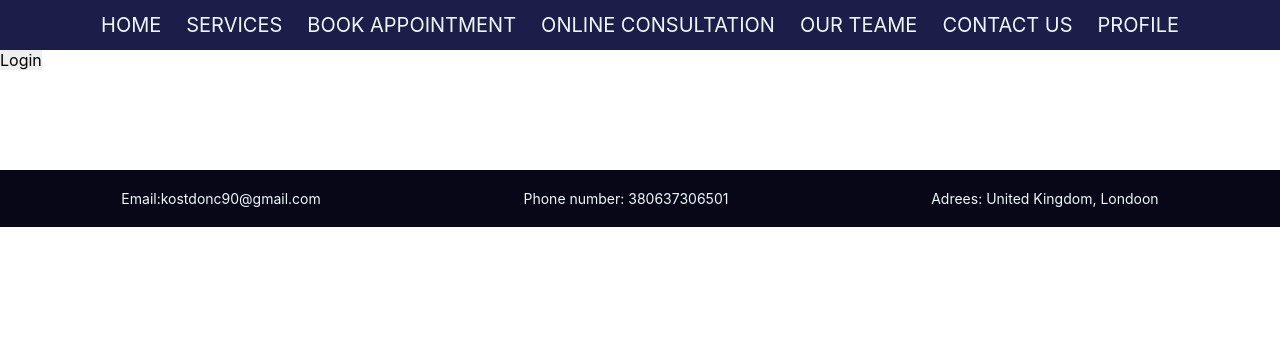
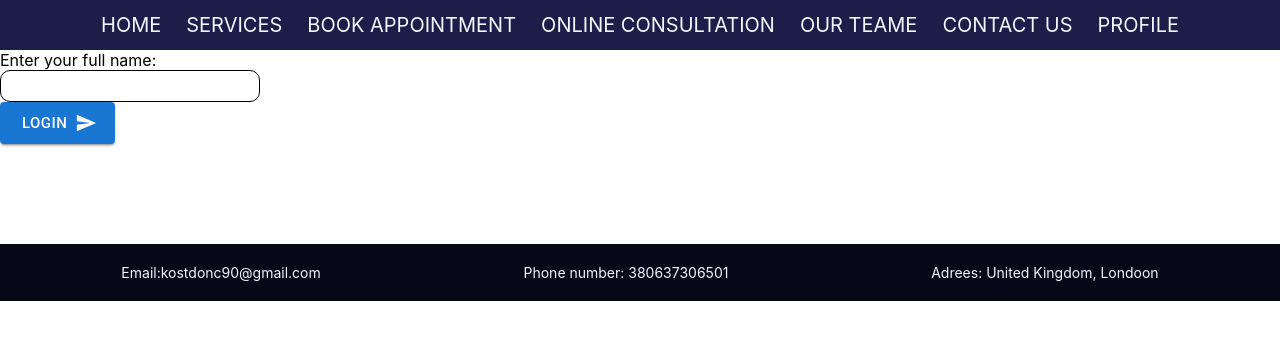
Before and after one commit to Kost90/law-app, a React (Create React App) app: page /profile in a window 1280 px wide. Shown: the top 340 px of the page. Built offline with nearby package versions, Linux system fonts and the light colour scheme.

Commit message:
edited profile page and authorization

```diff
--- a/src/components/Context/UseContext.jsx
+++ b/src/components/Context/UseContext.jsx
@@ -3,7 +3,6 @@ import { dataReducer } from "../reduser/dataReducer";
 import { dataActionsTypes } from "../reduser/dataActiontypes";
 import {
   addReview,
-  getReviews,
   addComments,
   deleteComment,
 } from "../../api/Contactsapi";
--- a/src/components/ui/Form/FormChat/FormChat.jsx
+++ b/src/components/ui/Form/FormChat/FormLeaveQuestion.jsx
@@ -27,7 +27,9 @@ export default function FormChat() {
   };
 
   return (
-  <form onSubmit={handleSubmit(onSubmit)} className={styles.flex_container_form}>
+    <div>
+      <h1>LEAVE YOUR MESSAGE</h1>
+      <form onSubmit={handleSubmit(onSubmit)} className={styles.flex_container_form}>
         <label htmlFor="name">Enter your full name:</label>
         <br />
         <input type="text" {...register("name", { required: true })} />
@@ -42,5 +44,7 @@ export default function FormChat() {
   Send
 </Button>
     </form>
+    </div>
+
   );
 }
--- a/src/components/ui/QuestionWindow/QuestionWindow.js
+++ b/src/components/ui/QuestionWindow/QuestionWindow.js
@@ -4,16 +4,31 @@ import DeleteIcon from "@mui/icons-material/Delete";
 
 export default function QuestionsWindow({ data, onDeleteComment, logindata }) {
 
-  const loginName = logindata;
+  const loginName = logindata.name;
 
   const questionData = data.filter((q) => q.name === loginName)
 
-  console.log(data)
 
   return (
     <div className={styles.flex_container_chatwindow}>
-      <h1>QUESTIONS:</h1>
-      {questionData.map((element) => (
+      <h1>YOUR QUESTIONS:</h1>
+      {loginName === 'Kostiantyn Dontsov'? data.map((element) => (
+        <div key={element.id} className={styles.message_container}>
+          <h3>Customer name:</h3>
+          <p>{element.name}</p>
+          <h3>Customer message:</h3>
+          <p>{element.text}</p>
+          <Button
+            color="secondary"
+            variant="contained"
+            startIcon={<DeleteIcon />}
+            size="small"
+            onClick={() => onDeleteComment(element.id, element.delete)}
+          >
+            Delete
+          </Button>
+        </div>
+      )) :questionData.map((element) => (
         <div key={element.id} className={styles.message_container}>
           <h3>Customer name:</h3>
           <p>{element.name}</p>
--- a/src/pages/Chat_page/ChatPage.jsx
+++ b/src/pages/Chat_page/ChatPage.jsx
@@ -1,27 +1,20 @@
 import useDataContext from "../../components/Context/UseContext";
-import FormChat from "../../components/ui/Form/FormChat/FormChat";
+import FormChat from "../../components/ui/Form/FormChat/FormLeaveQuestion";
 import { urlComments } from "../../api/Contactsapi";
 import { useEffect } from "react";
-import styles from './Chat_page.module.css'
+import styles from "./Chat_page.module.css";
 
 function ChatPage() {
-  const { onDeleteComment, commentState, setCommentState } = useDataContext();
+  const { commentState, setCommentState } = useDataContext();
 
-
-
-  // ===========Как это правильно вынести в apicomponent в функцию getcomments?===========
   useEffect(() => {
     fetch(urlComments)
       .then((res) => res.json())
       .then((data) => setCommentState(data));
   }, []);
 
-
-
-
   return (
     <div className={styles.flex_container}>
-    <h1>LEAVE YOUR QUESTION</h1>
       {commentState.length === 0 ? (
         <FormChat />
       ) : (
@@ -29,7 +22,7 @@ function ChatPage() {
           <FormChat />
         </>
       )}
-      </div>
+    </div>
   );
 }
 
--- a/src/pages/Profile/Login.js
+++ b/src/pages/Profile/Login.js
@@ -1,10 +1,11 @@
 import useDataContext from "../../components/Context/UseContext";
 import { v4 as uuidv4 } from "uuid";
-import { useForm} from "react-hook-form";
+import { useForm } from "react-hook-form";
+import Button from "@mui/material/Button";
+import SendIcon from "@mui/icons-material/Send";
 
-function Login({setLoggedOn}) {
-
-const {setLoginname} = useDataContext()
+function Login() {
+  const { setLoginname } = useDataContext();
 
   const {
     register,
@@ -16,14 +17,30 @@ const {setLoginname} = useDataContext()
       name: "",
       logout: uuidv4(),
     },
-  })
+  });
 
+  const onSubmit = (data) => {
+    setLoginname(data);
+    reset();
+  };
 
   return (
-    <div>
-        <button onClick={() => setLoggedOn(true)}>Login</button>
-    </div>
-  )
+    <form onSubmit={handleSubmit(onSubmit)}>
+      <label htmlFor="name">Enter your full name:</label>
+      <br />
+      <input type="text" {...register("name", { required: true })} />
+      {errors.name && <div style={{ color: "red" }}>Enter your name</div>}
+      <br />
+      <Button
+        type="submit"
+        variant="contained"
+        size="large"
+        endIcon={<SendIcon />}
+      >
+        Login
+      </Button>
+    </form>
+  );
 }
 
-export default Login
+export default Login;
--- a/src/pages/Profile/Profile.js
+++ b/src/pages/Profile/Profile.js
@@ -1,22 +1,18 @@
-import React, {useState} from 'react';
+
+import useDataContext from '../../components/Context/UseContext';
 import Login from './Login';
 import ProfilePage from './ProfilePage';
 
 function Profile() {
 
-    const [loggedOn, setLoggedOn] = useState(false);
+const { loginname } = useDataContext();
 
-    // login - name: save this in state that is accessible everywhere
-        //input, button
-
-    // profile -  get that name and then grab all commments that match that name
-        //comment
 
   return (
     <div>
-        {loggedOn ?
+        {loginname !== '' ?
             <ProfilePage/> :
-            <Login setLoggedOn={setLoggedOn}/>
+            <Login/>
         }
 
     </div>
--- a/src/pages/Profile/ProfilePage.js
+++ b/src/pages/Profile/ProfilePage.js
@@ -1,13 +1,12 @@
-import React, { useEffect } from 'react'
-import { getComments } from '../../api/Contactsapi'
-import FormChat from '../../components/ui/Form/FormChat/FormChat';
-import QuestionWindow from '../../components/ui/QuestionWindow/QuestionWindow'
-import useDataContext from '../../components/Context/UseContext';
+import React, { useEffect } from "react";
+import { getComments } from "../../api/Contactsapi";
+import FormChat from "../../components/ui/Form/FormChat/FormLeaveQuestion";
+import QuestionWindow from "../../components/ui/QuestionWindow/QuestionWindow";
+import useDataContext from "../../components/Context/UseContext";
 
 function ProfilePage() {
-
-  const { onDeleteComment, commentState, setCommentState, loginname } = useDataContext();
-
+  const { onDeleteComment, commentState, setCommentState, loginname } =
+    useDataContext();
 
   useEffect(() => {
     fetchComments();
@@ -15,31 +14,19 @@ function ProfilePage() {
       const data = await getComments();
       setCommentState(data);
     }
-    }, [])
-
-
-  //   const showComments = commentState.map(c => {
-  //   <div>
-  //   <h1 key={c.id}>{c.name}</h1>
-  //   <h2 key={c.id}>{c.text}</h2>
-  //   </div>
-  // })
+  }, []);
 
   return (
     <>
-    <FormChat/>
+    <h1>Hello to your profile {loginname.name}</h1>
+      <FormChat />
       <QuestionWindow
         data={commentState}
         onDeleteComment={onDeleteComment}
         logindata={loginname}
       />
-    {/* <div>
-      <h1>Your messages:</h1>
-        {showComments}
-    </div> */}
     </>
-
-  )
+  );
 }
 
-export default ProfilePage
+export default ProfilePage;
```
Lines whose indentation alone changed are shown as unchanged.
